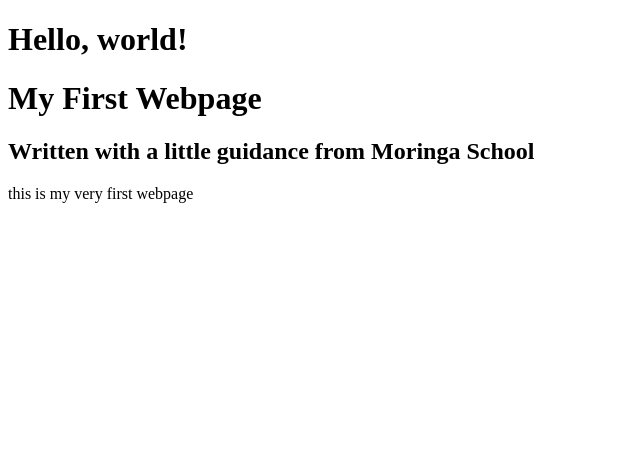
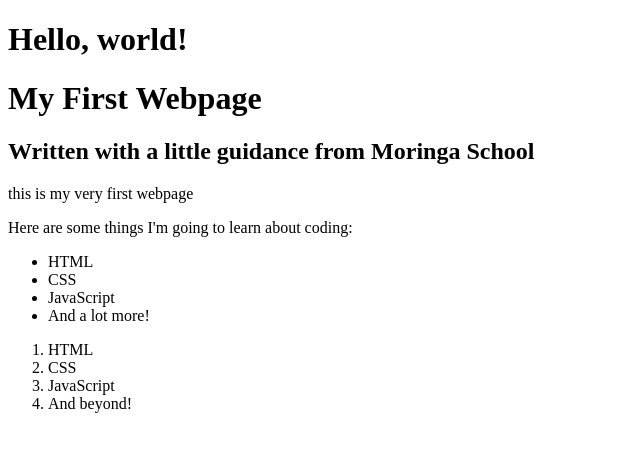
Before and after one commit to kclaudine/my-first-web.html, a plain HTML site: page my-first-web.html in a window 1280 px wide. Shown: the whole page, without its empty margins (0-640 px from the left). Drawn offline with Linux system fonts and the light colour scheme.

Commit message:
add list

```diff
--- a/my-first-web.html
+++ b/my-first-web.html
@@ -12,6 +12,19 @@
     <h1>My First Webpage</h1>
     <h2>Written with a little guidance from Moringa School</h2>
     <p>this is my very first webpage</p>
+    <p>Here are some things I'm going to learn about coding:</p>
+    <ul>
+      <li>HTML</li>
+      <li>CSS</li>
+      <li>JavaScript</li>
+      <li>And a lot more!</li>
+    </ul>
+    <ol>
+        <li>HTML</li>
+        <li>CSS</li>
+        <li>JavaScript</li>
+        <li>And beyond!</li>
+      </ol>
 </body>
 
 </html>
```
